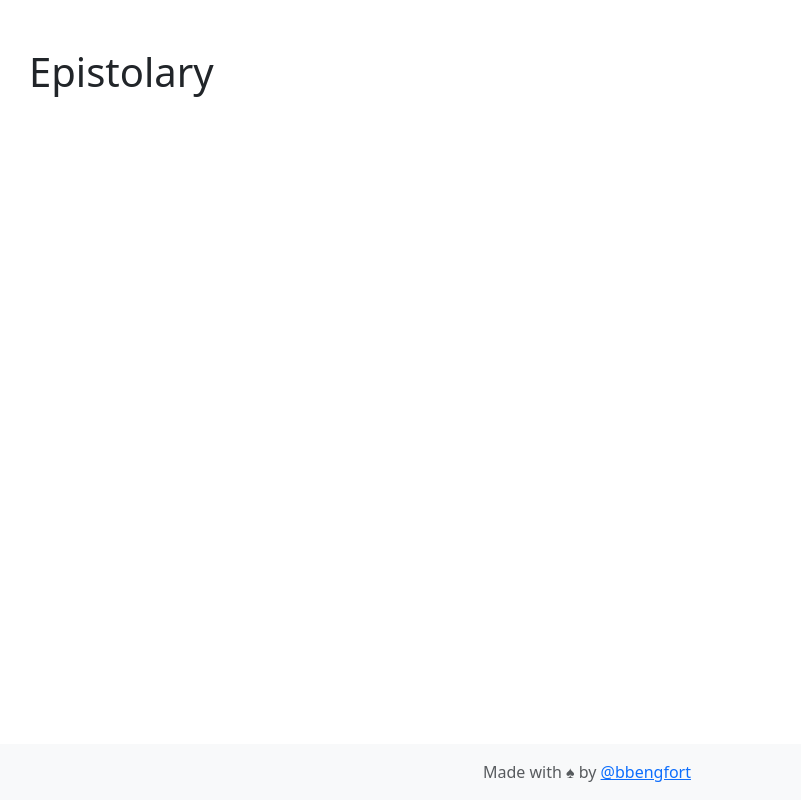
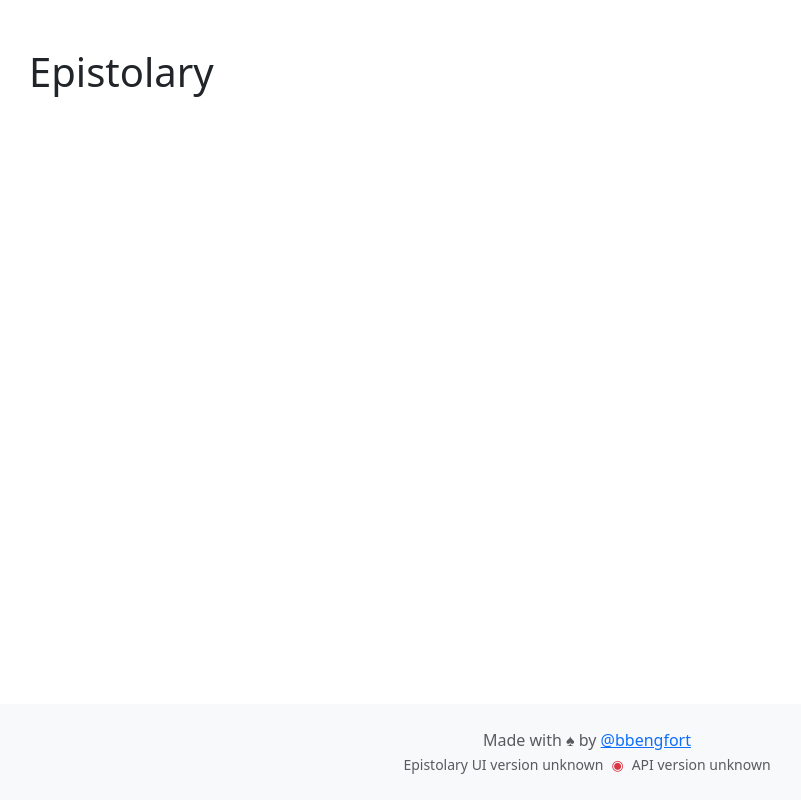
Before and after one commit to bbengfort/epistolary, a React (Create React App) app in the folder web/: page / in a window 1280 px wide. Shown: the whole page, without its empty margins (53-854 px from the left). Built offline with nearby package versions, Linux system fonts and the light colour scheme; no server answers.

Commit message:
Status Footer

```diff
--- /dev/null
+++ b/web/src/api/index.js
@@ -0,0 +1,6 @@
+import axios from 'axios';
+import config from '../config';
+
+export default axios.create({
+  baseURL: config.apiBaseURL,
+})
--- a/web/src/components/Footer.js
+++ b/web/src/components/Footer.js
@@ -1,13 +1,86 @@
-import React from 'react';
+import { React, useEffect, useState } from 'react';
 import Container from 'react-bootstrap/Container';
+import API from '../api';
+import config from '../config';
 
 const Footer = () => {
+  const [ apiStatus, setAPIStatus ] = useState({'status': '', 'uptime': '', 'version': ''});
+
+  useEffect(() => {
+    const fetchStatus = async () => {
+      try {
+        const response = await API.get('status');
+        setAPIStatus(response.data)
+      } catch (error) {
+        if (error.response) {
+          // Handle maintenance mode
+          if (error.response.status == 503) {
+            setAPIStatus(error.response.data);
+            return
+          }
+          console.error("received api error", error.response.status, error.response.data);
+        } else {
+          console.error("could not connect to status endpoint", error.message);
+        }
+        setAPIStatus({'status': 'offline', 'uptime': '', 'version': ''});
+      }
+    }
+    fetchStatus();
+  }, []);
+
+  const renderVersionInfo = () => {
+    const version = config.appInfo.version;
+    const revision = config.appInfo.revision;
+
+    if (version && revision) {
+      return `${version} (${revision})`;
+    }
+
+    if (version) {
+      return version;
+    }
+
+    if (revision) {
+      return 'revision ' + revision;
+    }
+
+    else {
+      return 'version unknown';
+    }
+  }
+
+  const renderAPIStatus = () => {
+    switch (apiStatus.status) {
+      case 'ok':
+       return <span className="text-success">◉</span>;
+      case 'offline':
+        return <span className="text-danger">◉</span>;
+      case 'stopping':
+        return <span className="text-info">◉</span>;
+      case 'maintenance':
+        return <span className="text-warning">◉</span>;
+      default:
+        return <span className="text-muted">◉</span>;
+    }
+  }
+
   return (
-    <footer className="footer mt-auto py-3 bg-body-tertiary fixed-bottom">
+    <footer className="footer mt-auto py-4 bg-body-tertiary fixed-bottom">
       <Container className='text-center'>
-        <span className="text-body-secondary">
+        <p className="text-body-secondary mb-0 pb-0">
           Made with &spades; by <a href="https://github.com/bbengfort">@bbengfort</a>
-        </span>
+        </p>
+        <ul className='list-unstyled list-inline text-muted pb-0 mb-0'>
+          <li className='list-inline-item'>
+            <small>Epistolary UI { renderVersionInfo() }</small>
+          </li>
+          <li className='list-inline-item'>
+            <small>{ renderAPIStatus() }</small>
+          </li>
+          <li className='list-inline-item'>
+            <small>API {  apiStatus.version ? `v${apiStatus.version}` : 'version unknown' }</small>
+          </li>
+        </ul>
       </Container>
     </footer>
   );
```
Also changed, not shown: 2 other files (tests, documents, lock files or other folders).
